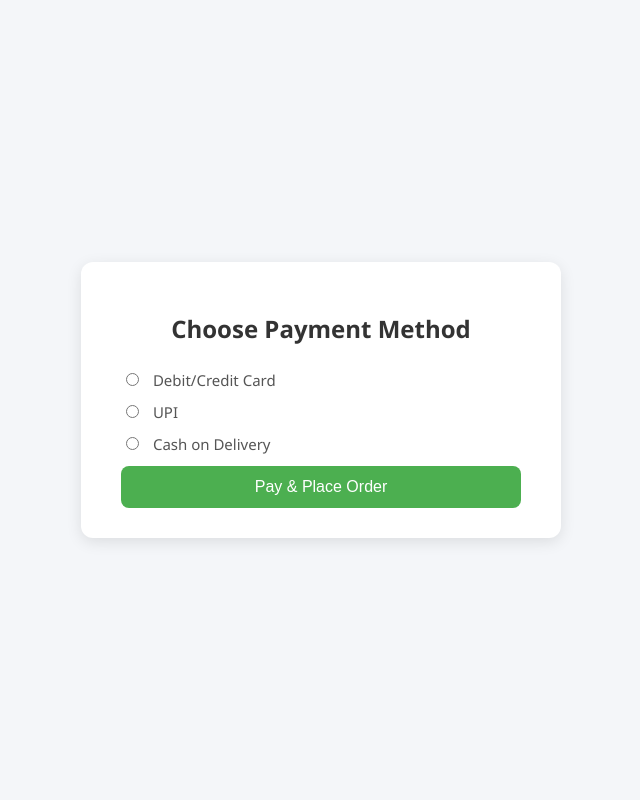
After one commit to tvnskm/Flexi_meal, a Django app: page /payment/1/ in a window 1280 px wide. The commit adds this page. Shown: the whole page, without its empty margins (319-959 px from the left). Run offline with Django 5.2, Linux system fonts and the light colour scheme; tables that the repository leaves empty hold one stand-in row (values such as "Sample post").

Commit message:
added payment gateway

```diff
--- a/core/models.py
+++ b/core/models.py
@@ -84,3 +84,21 @@ class Payment(models.Model):
 
     class Meta:
         db_table = 'payment'
+
+from django.db import models
+
+class Payments(models.Model):
+    PAYMENT_METHOD_CHOICES = [
+        ('card', 'Card (Debit/Credit)'),
+        ('upi', 'UPI'),
+        ('cod', 'Cash on Delivery'),
+    ]
+
+    order = models.ForeignKey('Orders', on_delete=models.CASCADE)
+    method = models.CharField(max_length=10, choices=PAYMENT_METHOD_CHOICES)
+    upi_id = models.CharField(max_length=50, blank=True, null=True)
+    card_number = models.CharField(max_length=16, blank=True, null=True)
+    payment_time = models.DateTimeField(auto_now_add=True)
+
+    def __str__(self):
+        return f"Payment for Order {self.order.order_id}"
--- /dev/null
+++ b/core/templates/payment.html
@@ -0,0 +1,126 @@
+<!DOCTYPE html>
+<html lang="en">
+<head>
+    <meta charset="UTF-8">
+    <title>Payment Page</title>
+    <style>
+        body {
+            font-family: 'Segoe UI', sans-serif;
+            background-color: #f4f6f9;
+            margin: 0;
+            padding: 0;
+            display: flex;
+            justify-content: center;
+            align-items: center;
+            height: 100vh;
+        }
+
+        .payment-container {
+            background-color: #ffffff;
+            padding: 30px 40px;
+            border-radius: 12px;
+            box-shadow: 0 4px 15px rgba(0,0,0,0.1);
+            max-width: 400px;
+            width: 100%;
+        }
+
+        h2 {
+            text-align: center;
+            margin-bottom: 25px;
+            color: #333;
+        }
+
+        label {
+            display: block;
+            margin-bottom: 12px;
+            font-size: 15px;
+            color: #555;
+        }
+
+        input[type="radio"] {
+            margin-right: 10px;
+        }
+
+        input[type="text"] {
+            width: 100%;
+            padding: 10px;
+            margin-top: 6px;
+            margin-bottom: 20px;
+            border: 1px solid #ccc;
+            border-radius: 8px;
+            font-size: 14px;
+            box-sizing: border-box;
+        }
+
+        button {
+            width: 100%;
+            padding: 12px;
+            background-color: #4CAF50;
+            color: white;
+            border: none;
+            font-size: 16px;
+            border-radius: 8px;
+            cursor: pointer;
+            transition: background-color 0.3s ease;
+        }
+
+        button:hover {
+            background-color: #45a049;
+        }
+
+        .hidden {
+            display: none;
+        }
+    </style>
+</head>
+<body>
+    <div class="payment-container">
+        <h2>Choose Payment Method</h2>
+        <form method="POST">
+            {% csrf_token %}
+            <label>
+                <input type="radio" name="payment_method" value="card" required> Debit/Credit Card
+            </label>
+            <label>
+                <input type="radio" name="payment_method" value="upi"> UPI
+            </label>
+            <label>
+                <input type="radio" name="payment_method" value="cod"> Cash on Delivery
+            </label>
+
+            <div id="card_info" class="hidden">
+                <label>Card Number:</label>
+                <input type="text" name="card_number" maxlength="16" placeholder="1234 5678 9012 3456">
+            </div>
+
+            <div id="upi_info" class="hidden">
+                <label>UPI ID:</label>
+                <input type="text" name="upi_id" placeholder="example@upi">
+            </div>
+
+            <button type="submit">Pay & Place Order</button>
+        </form>
+    </div>
+
+    <script>
+        const radios = document.querySelectorAll('input[name="payment_method"]');
+        const cardInfo = document.getElementById('card_info');
+        const upiInfo = document.getElementById('upi_info');
+
+        radios.forEach(radio => {
+            radio.addEventListener('change', () => {
+                if (radio.value === 'card') {
+                    cardInfo.classList.remove('hidden');
+                    upiInfo.classList.add('hidden');
+                } else if (radio.value === 'upi') {
+                    upiInfo.classList.remove('hidden');
+                    cardInfo.classList.add('hidden');
+                } else {
+                    cardInfo.classList.add('hidden');
+                    upiInfo.classList.add('hidden');
+                }
+            });
+        });
+    </script>
+</body>
+</html>
--- a/core/urls.py
+++ b/core/urls.py
@@ -10,6 +10,7 @@ urlpatterns = [
     path('order_success/<int:order_id>/', views.order_success_view, name='order_success'),
     path('customize_meal/<int:meal_id>/', views.customize_meal_view, name='customize_meal'),
     path('select_meal/', views.select_meals_view, name='select_meal'),
+    path('payment/<int:order_id>/', views.payment_view, name='payment'),
 
     path('users/', views.user_list_view, name='user_list'),  # List of users
     path('user/<int:user_id>/orders/', views.user_orders_view, name='user_orders'),
--- a/core/views.py
+++ b/core/views.py
@@ -1,6 +1,6 @@
 from django.shortcuts import render, redirect
 from .models import Meals, Ingredients, Users, Orders, OrderMeals
-
+from .forms import OrderForm
 # Home View
 def home_view(request):
     return render(request, 'home.html')
@@ -12,7 +12,7 @@ def start_order_view(request):
         phone = request.POST.get('phone')  # From form input
         address = request.POST.get('address')
 
-        # ✅ Use correct model field name: phone_number
+
         user = Users.objects.create(name=name, email=email, phone_number=phone, address=address)
 
         request.session['user_id'] = user.user_id  # Use `user_id` field
@@ -49,43 +49,37 @@ def customize_meal_view(request, meal_id):
     ingredients = Ingredients.objects.all()
 
     if request.method == 'POST':
-        # Retrieve the customized meal and ingredients from the form
         ingredient_quantities = {}
+        additional_cost = 0
+
         for ingredient in ingredients:
-            ingredient_quantity = request.POST.get(f'ingredient_{ingredient.ingredient_id}', 0)
-            if ingredient_quantity:
-                ingredient_quantities[ingredient.ingredient_id] = int(ingredient_quantity)
+            qty_str = request.POST.get(f'ingredient_{ingredient.ingredient_id}', '0')
+            quantity = int(qty_str) if qty_str.isdigit() else 0
 
-        # Add customized meal to the session cart
+            if quantity > 0:
+                ingredient_quantities[ingredient.ingredient_id] = quantity
+                additional_cost += quantity * float(ingredient.price)  # using 'price' field
+
         cart = request.session.get('cart', [])
 
-        # Convert Decimal to float for price calculation
+        customized_price = float(meal.available_price) + additional_cost
+
         customized_meal = {
             'meal_id': meal.meal_id,
             'name': meal.name,
             'ingredients': ingredient_quantities,
-            'quantity': 1,  # Increment by 1 when customized
-            'price': float(meal.available_price)  # Convert to float to avoid JSON serialization issue
+            'quantity': 1,
+            'price': round(customized_price, 2)
         }
 
-        # Check if meal is already in the cart
-        meal_found = False
-        for item in cart:
-            if item['meal_id'] == meal.meal_id:
-                item['quantity'] += 1  # Increment the quantity if the meal is already in the cart
-                meal_found = True
-                break
-
-        if not meal_found:
-            cart.append(customized_meal)
-
-        # Save the updated cart back to the session
+        cart.append(customized_meal)
         request.session['cart'] = cart
 
-        # Redirect back to the meal selection page
-        return redirect('select_meal')  # Assuming 'select_meal' is your URL name for meal selection
+        return redirect('select_meals')  # Update with your actual meal selection URL name
 
     return render(request, 'customize_meal.html', {'meal': meal, 'ingredients': ingredients})
+
+
 
 
 def cart_view(request):
@@ -129,7 +123,7 @@ def cart_view(request):
             request.session['cart'] = []
 
             # Redirect to the order success page with the order ID
-            return redirect('order_success', order_id=order.order_id)
+            return redirect('payment', order_id=order.order_id)
 
     return render(request, 'cart.html', {'cart_items': cart_items, 'total_price': total_price})
 
@@ -170,7 +164,8 @@ def confirm_order_view(request):
         request.session['cart'] = []
 
         # Redirect to the order success page with the order ID
-        return redirect('order_success', order_id=order.order_id)
+        return redirect('payment', order_id=order.order_id)
+
 
     # If method is not POST, redirect to the cart page
     return redirect('cart')
@@ -199,3 +194,29 @@ def user_orders_view(request, user_id):
     orders = Orders.objects.filter(user_id=user).order_by('-order_date')
 
     return render(request, 'user_orders.html', {'user': user, 'orders': orders})
+
+from .models import Payments
+
+def payment_view(request, order_id):
+    order = Orders.objects.get(order_id=order_id)
+
+    if request.method == 'POST':
+        method = request.POST.get('payment_method')
+        card_number = request.POST.get('card_number') if method == 'card' else None
+        upi_id = request.POST.get('upi_id') if method == 'upi' else None
+
+        # Save payment info
+        Payments.objects.create(
+            order=order,
+            method=method,
+            card_number=card_number,
+            upi_id=upi_id
+        )
+
+        # Update order status
+        order.status = 'Confirmed'
+        order.save()
+
+        return redirect('order_success', order_id=order.order_id)
+
+    return render(request, 'payment.html', {'order': order})
```
Also changed, not shown: core/forms.py (added, +7 -0 lines), core/templates/customize_meal.html (+93 -24 lines), core/templates/home.html (+40 -13 lines), core/migrations/0004_payments.py (added).
